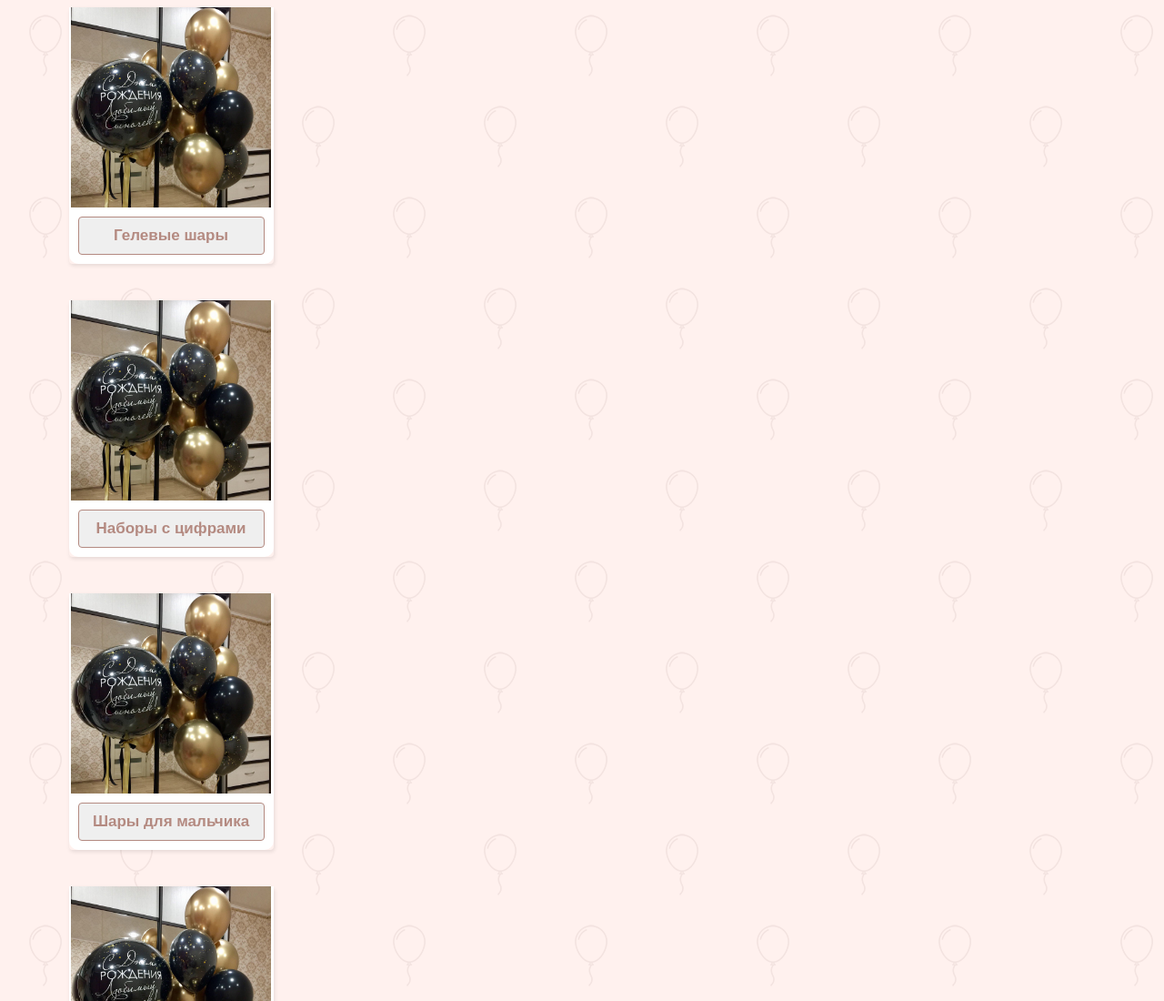
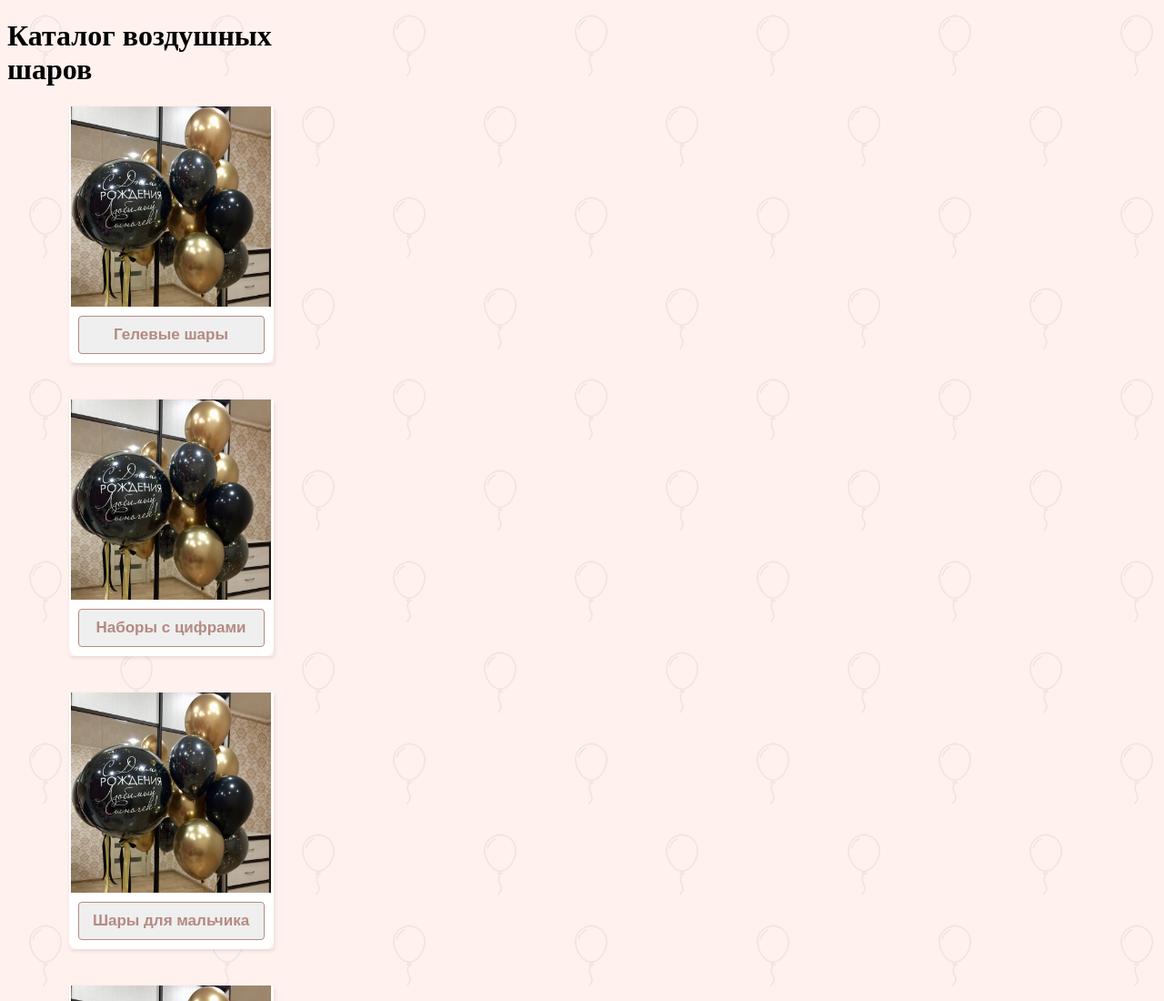
Before and after one commit to itzDaniMax/DaniRep, a plain HTML site: page index.html in a window 1280 px wide. Shown: the top 1100 px of the page at 91% size. Drawn offline with Linux system fonts and the light colour scheme.

Commit message:
Update index.html

```diff
--- a/index.html
+++ b/index.html
@@ -10,6 +10,10 @@
 </head>
 <body>
     <main>
+
+        <div class="category-text">
+            <h1> Каталог воздушных шаров </h1>
+        </div>
 
         <div class="grid-cards">
 
@@ -27,7 +31,6 @@
                     Гелевые шары </div> </button>
                 </div>
             </div>
-
 
             <div class="card">
                 <div class="card-top">
```
